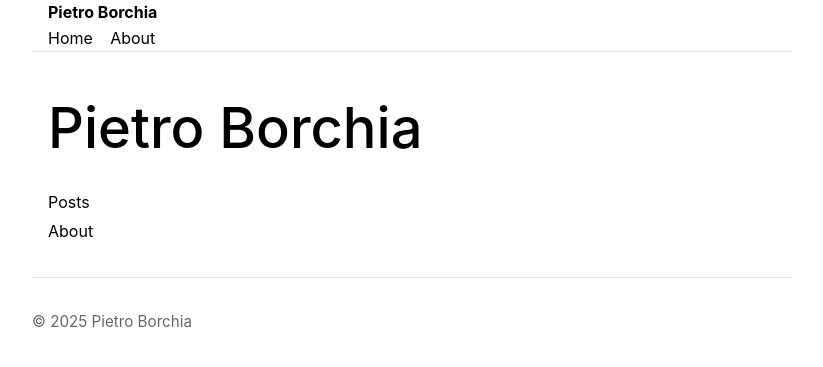
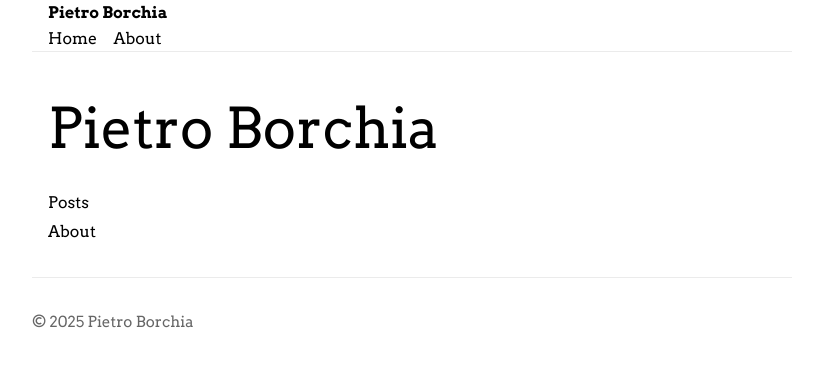
Before and after one commit to pietroborchia/my-blog, a Jekyll site: the page built from index.md, in a window 1280 px wide. Shown: the top 367 px of the page, without its empty margins (228-1051 px from the left). Built offline with Jekyll 4.4.1, drawn with Linux system fonts in a browser that asks for light colours.

Commit message:
Update default.html

```diff
--- a/_layouts/default.html
+++ b/_layouts/default.html
@@ -2,6 +2,9 @@
 <!doctype html>
 <html lang="en">
 <head>
+  <link rel="preconnect" href="https://fonts.googleapis.com">
+  <link rel="preconnect" href="https://fonts.gstatic.com" crossorigin>
+  <link href="https://fonts.googleapis.com/css2?family=Arvo:ital,wght@0,400;0,700;1,400;1,700&display=swap" rel="stylesheet">
   <meta charset="utf-8">
   <meta name="viewport" content="width=device-width,initial-scale=1">
   <title>{{ page.title | escape }}</title>
```
